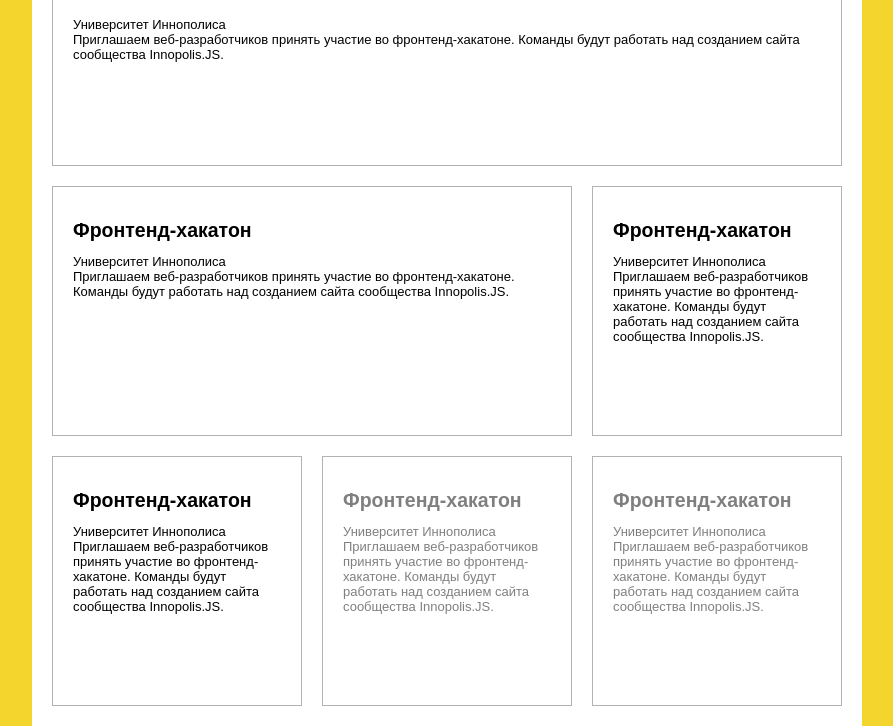
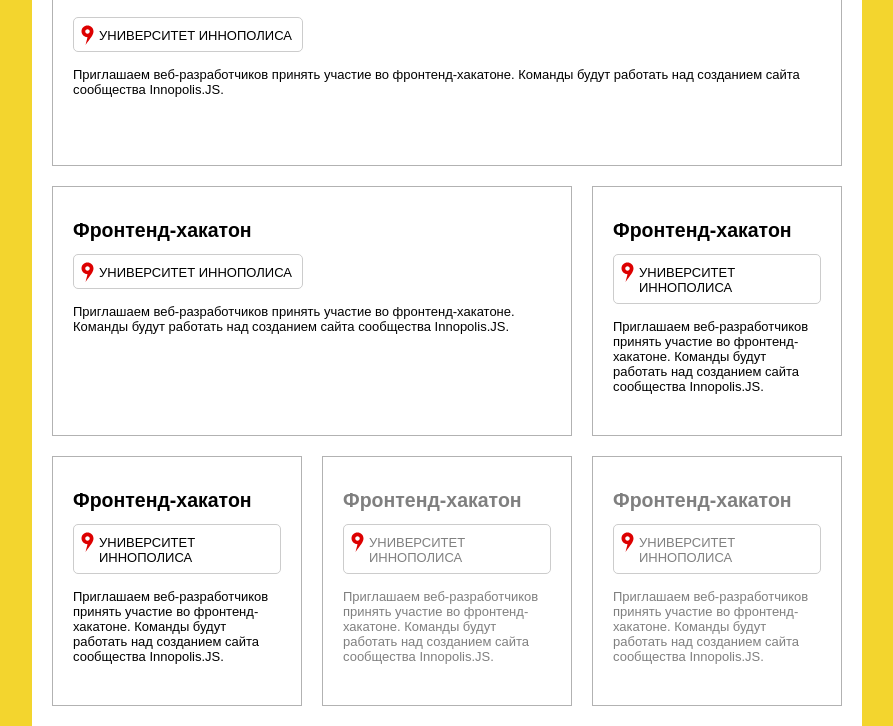
Before and after one commit to innojs/web, a website built with webpack: page index.html in a window 1280 px wide. Shown: the part 156-882 px from the top of the page, without its empty margins (193-1086 px from the left). Built offline with nearby package versions, Linux system fonts and the light colour scheme.

Commit message:
add icon

```diff
--- a/src/blocks/event/event.styl
+++ b/src/blocks/event/event.styl
@@ -21,6 +21,29 @@
     &_outdated
         color: rgba(0,0,0,0.5)
 
+    &__place
+        text-transform: uppercase
+        border: 1px solid #ccc
+        border-radius: 5px
+        padding: 6px 10px 2px
+        display: inline-block
+        margin-bottom: 15px
+        position: relative
+        padding: 10px 10px 8px 25px
+        &::before
+            content: ''
+            display: inline-block
+            width: 16px
+            height: 16px
+            background-image: url('/img/location.svg')
+            background-repeat: no-repeat
+            background-position: 0px -64px
+            vertical-align: middle
+            transform: scale(1.5, 1.5)
+            position: absolute
+            left: 7px;
+            top: 10px;
+
 @media screen and (max-width: 640px)
     .event
         width: 100%
```
Also changed, not shown: img/location.svg (added).
